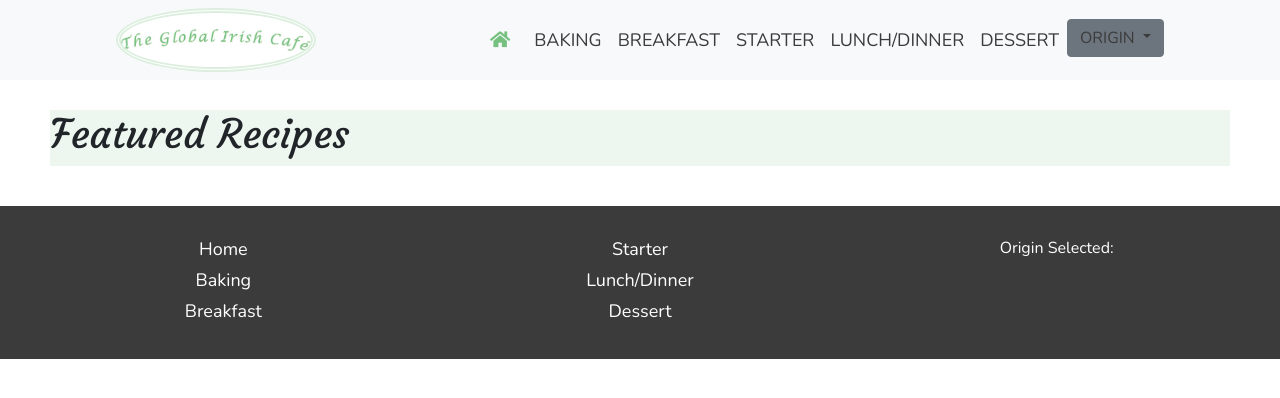
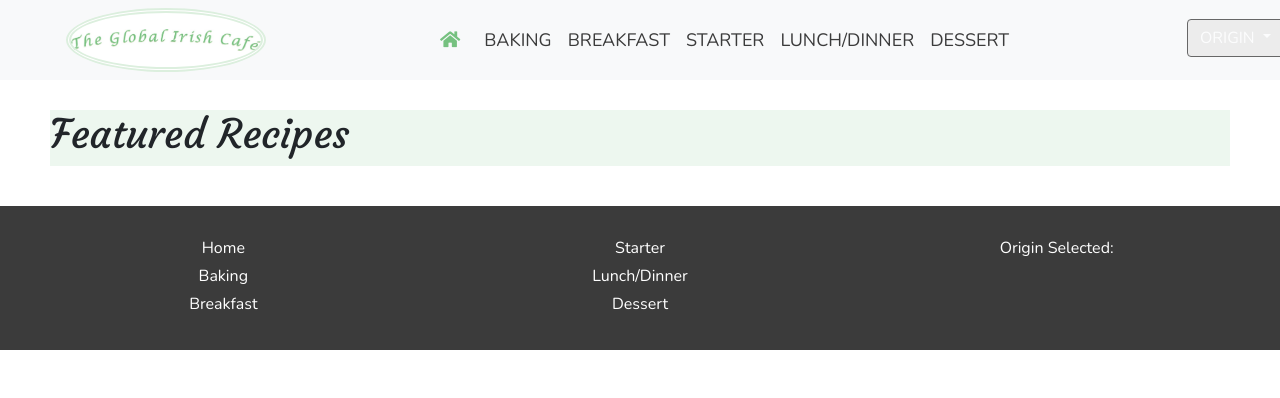
Before and after one commit to KittyMcDonagh/Third-Milestone-Project, a Flask app: page / in a window 1280 px wide. Shown: the top 398 px of the page. Run offline with Flask 2, Linux system fonts and the light colour scheme; data that the repository does not hold is empty; some libraries are stand-ins or nearby versions; some web fonts are replaced.

Commit message:
Dropdown disabled/enable working

```diff
--- a/static/css/style.css
+++ b/static/css/style.css
@@ -15,21 +15,24 @@ main {
     flex: 1 0 auto;
 }
 
+/* Navbar is fixed with height of 80px, so need to move containers etc down by 80px*/
+
 .scrn-pos {
     position: relative;
     top: 60px;
 
 }
 
+/*  The padding for the main container */
 .scrn-padding {
     padding: 0 50px;
 
 }
 
-/* Keep a wide margin to left of logo so that side menu on smaller devices doesnt hide the logo   */
+/* Keep a wide margin to left of logo    */
 
 .logo {
-    margin-left: 100px;
+    margin-left: 50px;
     background: url("../images/logo_gic.jpg");
     min-height: 64px;
     min-width: 200px;
@@ -47,33 +50,25 @@ main {
     transition: all .5s ease-in-out;
 }
 
-
-
-.navbar-style {
-    background-color: #fafaff;
-}
-
-.nvbr-padding {
+/*  Padding to position navbar items nicely in the navbar */
+.navbar-padding {
     padding-left: 150px;
 }
 
-ul a {
+
+/* Override color of nav links*/
+
+.nav-link {
     color: #3b3b3b!important;
     font-size: 18px;
 
 }
-
 
 .feature-style {
     background-color: #edf7ef;
     margin-top: 50px;
     margin-bottom: 20px;
     font-family: "Courgette", sans-serif;
-
-}
-
-.dropdown-menu a {
-    color: #8c8c8c!important;
 
 }
 
@@ -86,7 +81,45 @@ ul a {
     text-decoration: none;
 }
 
+/* Style the dropdown button to match navbar colors. Border a light black */
 
+.btn-secondary {
+    background-color: #3b3b3b!important;
+    border-color: #1a1a1a!important;
+}
+
+/* Style the dropdown button link to match navbar colors. */
+
+.btn a {
+
+    color: #212529!important;
+}
+
+/* Move dropdown button over a little */
+
+.dropdown-padding {
+    padding-left: 170px;
+}
+
+/* Dropdown button hover behaviour */
+
+.dropdown a:hover {
+    background-color: #76c180!important;
+    border-color: #76c180!important;
+    text-decoration: none;
+}
+
+/* Mute the colors of the dropdown items */
+
+.dropdown-menu a {
+    color: #8c8c8c!important;
+
+}
+
+/* Mute the ORIGIN button when it's disabled */
+.disabled {
+    background-color: #e6e6e6!important;
+}
 
 .icon-style {
     color: #76c180;
@@ -95,7 +128,6 @@ ul a {
 .icon-style:hover {
     color: #fff;
 }
-
 
 /* css for recipes   */
 
@@ -106,6 +138,7 @@ ul a {
 .intro-card {
     font-family: "Courgette", sans-serif;
     font-size: 18px;
+    color: #76c180!important;
 
 }
 
@@ -139,7 +172,7 @@ ul a {
 
 .card-img-size {
 
-    width:100%;
+    width: 100%;
     height: 180px;
 }
 
--- a/templates/base.html
+++ b/templates/base.html
@@ -19,13 +19,13 @@
 
     <header>
         <!-- Navigation bar, using Bootstrap -->
-        <nav class="navbar navbar-expand-lg navbar-light bg-light navbar-style fixed-top nav-links">
+        <nav class="navbar navbar-expand-lg navbar-light bg-light fixed-top nav-links">
             <a class="navbar-brand logo" href="{{ url_for('get_recipes') }}"></a>
             <button class="navbar-toggler" type="button" data-toggle="collapse" data-target="#navbarSupportedContent" aria-controls="navbarSupportedContent" aria-expanded="false" aria-label="Toggle navigation">
     <span class="navbar-toggler-icon"></span>
   </button>
 
-            <div class="collapse navbar-collapse nvbr-padding" id="navbarSupportedContent">
+            <div class="collapse navbar-collapse navbar-padding" id="navbarSupportedContent">
                 <ul class="navbar-nav mr-auto ">
                     <li class="nav-item mr-2 "><a class="nav-link" href="{{ url_for('get_recipes') }}"><i class="fa fa-home icon-style" aria-hidden="true"></i></a></li>
 
@@ -49,13 +49,13 @@
                         <a class="nav-link" href="#">DESSERT</a>
                     </li>
 
-                    <div class="dropdown">
-                        <a class="btn btn-secondary dropdown-toggle" href="#" role="button" id="dropdownMenuLink" data-toggle="dropdown" aria-haspopup="true" aria-expanded="false">
+                    <div class="dropdown dropdown-padding">
+                        <a class="btn btn-secondary dropdown-toggle disabled" href="#" role="button" id="dropdownMenuLink" data-toggle="dropdown" aria-haspopup="true" aria-expanded="false">
     ORIGIN
   </a>
 
                         <div class="dropdown-menu" aria-labelledby="dropdownMenuLink">
-                            <a class="dropdown-item" href="#">IRELAND</a>
+                            <a class="dropdown-item" href="#" >IRELAND</a>
                             <a class="dropdown-item" href="#">BRITAIN</a>
                             <a class="dropdown-item" href="#">AMERICA</a>
                             <a class="dropdown-item" href="#">AUSTRALIA</a>
--- a/templates/recipes-home.html
+++ b/templates/recipes-home.html
@@ -19,18 +19,18 @@
 <!-- The Intro Card giving user instructions -->
 
 <div class="row m-0 card-group card-padding">
-    <div class="col-12 col-lg-4 card">
+    <div class="col-12 col-lg-4 card intro-card">
 
         <div class="gic-size">
             <img src="{{ url_for('static', filename='images/global-irish-cafe.jpg')}}" class="card-img-top gic-image-size" alt="...">
         </div>
 
-        <div class="card-body intro-card">
+        <div class="card-body">
             <h5 class="card-title intro-title">Welcome to the Global Irish Café!</h5>
             <p class="card-text intro-par-style">Select one of the featured recipes, or use the navigation menu to select recipes by category and country.</p>
         </div>
         <div class="card-footer">
-            <small class="text-muted"><a href="{{ url_for('get_recipes_origin', origin="all") }}" class="card-link-style">See all recipes</a></small>
+            <small>Céad Míle Fáilte</a></small>
         </div>
     </div>
 
```
